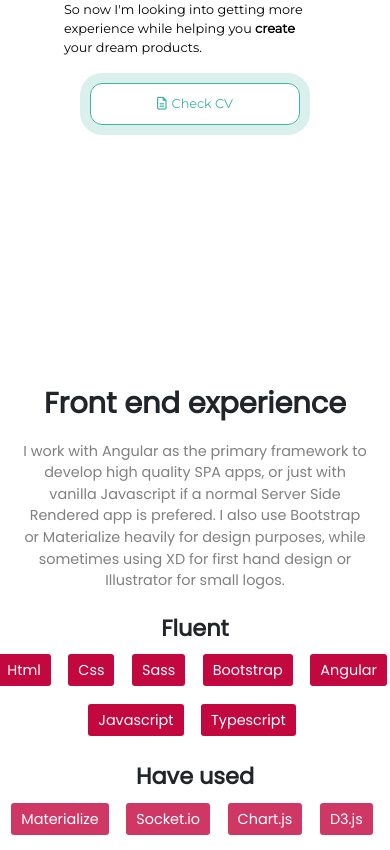
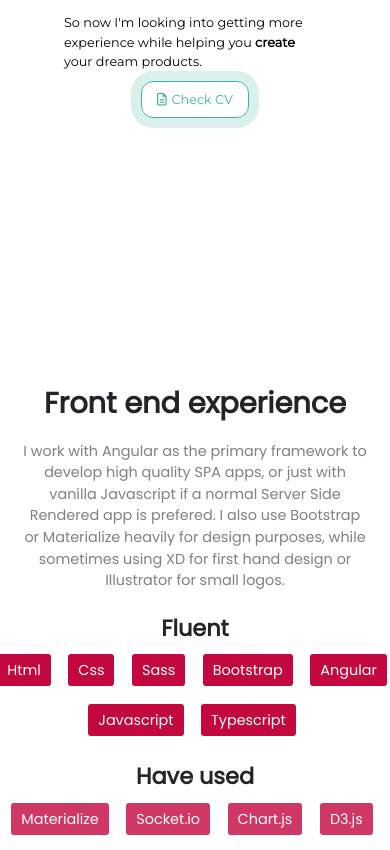
Before and after one commit to andrei-plesu-cs/PersonalWebsite, a website: page index.html in a window 390 px wide. Shown: the part 1502-2352 px from the top of the page. Drawn offline with nearby package versions, Linux system fonts and the light colour scheme.

Commit message:
Add files via upload

```diff
--- a/assets/stylesheets/main.css
+++ b/assets/stylesheets/main.css
@@ -143,13 +143,17 @@ body {
     color: black !important;
 }
 
-.cv-button button {
+.cv-button {
+    margin-top: 30px;
+}
+
+.cv-button a {
     width: 30%;
     margin-left: 35%;
     margin-right: 35%;
     background-color: transparent;
+    border: 1px solid #41b3a3;
     color: #41b3a3;
-    border-color: #41b3a3;
     margin-top: 70px;
     padding: 12px 15px;
     font-size: 1.2rem;
@@ -183,10 +187,11 @@ body {
     }
 }
 
-.cv-button button:hover {
+.cv-button a:hover {
     background-color: rgb(65, 179, 163);
     color: #fff;
     animation: none;
+    text-decoration: none;
 }
 
 /* The slideshow */
@@ -756,8 +761,14 @@ footer i:hover {
 
     /* end of projects section */
 
-    .cv-button button {
-        margin-top: 10px;
+    .cv-button {
+        margin-top: 5px;
+        width: 80% !important;
+        margin-left: 10% !important;
+        margin-right: 10% !important;
+    }
+
+    .cv-button a {
         width: 80% !important;
         margin-left: 10% !important;
         margin-right: 10% !important;
@@ -854,7 +865,7 @@ footer i:hover {
         width: 90% !important;
     }
 
-    .cv-button button {
+    .cv-button a {
         width: 80% !important;
         margin-left: 10% !important;
         margin-right: 10% !important;
--- a/index.html
+++ b/index.html
@@ -121,9 +121,10 @@
                     <p>So now I'm looking into getting more experience while helping you <strong>create</strong> your dream products.</p>
                 </div>
 
-                <div class="cv-button"
-                    >
-                    <button type="button" class="btn btn-md"><i class="far fa-file-alt" style="margin-right: 5px;"></i>Check CV</button>
+                <div class="cv-button">
+                    <a href="https://www.dropbox.com/s/d9jgraywzeom808/cv.9.11.2019.engleza.pdf?dl=0">
+                        <i class="far fa-file-alt" style="margin-right: 5px;"></i>Check CV
+                    </a>
                 </div>
 
             </div>
```
